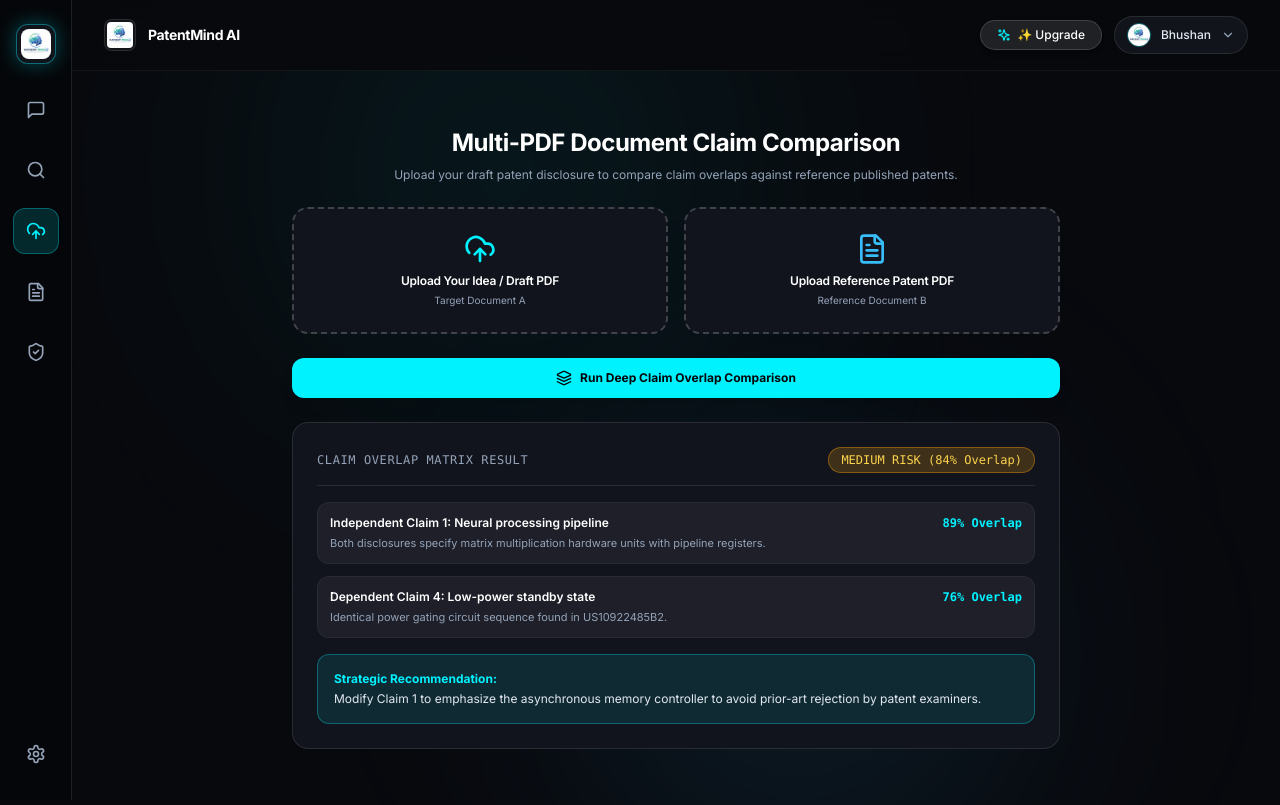
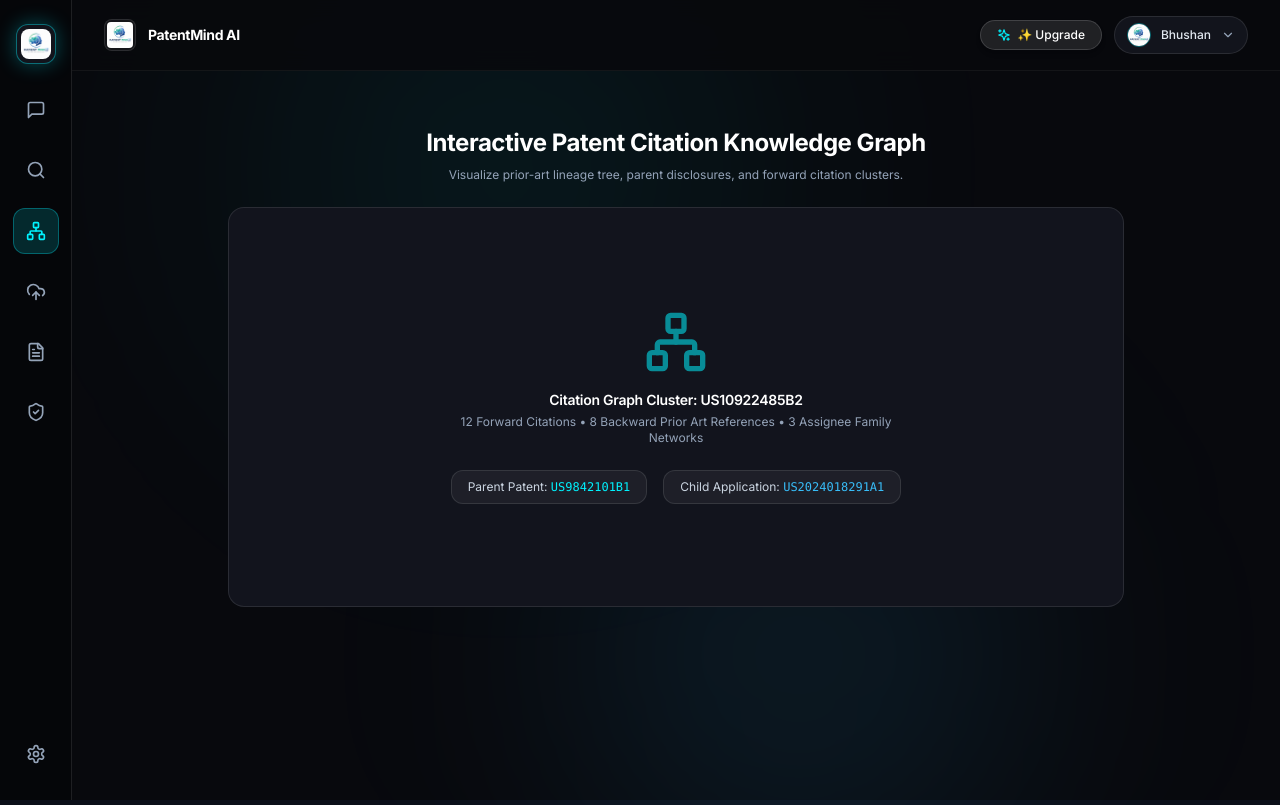
Before and after one commit to bhushanpatil3544/patentmind-ai, a React (Vite) app in the folder frontend/: page / in a window 1280 px wide. Both pictures are taken after a click on the button 35 px from the left and 232 px from the top of the page. Built offline with nearby package versions, Linux system fonts and the light colour scheme.

Commit message:
feat: add interactive patent citation knowledge graph view to workspace

```diff
--- a/frontend/src/App.jsx
+++ b/frontend/src/App.jsx
@@ -1,6 +1,6 @@
 import React, { useState } from 'react';
 import {
-  MessageSquare, UploadCloud, Layers, Search, Download, FileText, Settings, ShieldCheck, Sparkles,
+  MessageSquare, UploadCloud, Network, Layers, Search, Download, FileText, Settings, ShieldCheck, Sparkles,
   ArrowUp, Volume2, User, Lightbulb, Zap, CheckCircle2, ChevronDown, LogOut
 } from 'lucide-react';
 
@@ -72,6 +72,14 @@
               title="Semantic Patent Search"
             >
               <Search className="w-5 h-5" />
+            </button>
+
+            <button
+              onClick={() => setActiveTab('graph')}
+              className={`p-3 rounded-xl transition-all ${activeTab === 'graph' ? 'bg-[#00F2FE]/15 text-[#00F2FE] border border-[#00F2FE]/30' : 'text-slate-400 hover:text-white hover:bg-white/5'}`}
+              title="Citation Knowledge Graph"
+            >
+              <Network className="w-5 h-5" />
             </button>
 
             <button
@@ -417,6 +425,33 @@
             </div>
           )}
 
+          {/* TAB: KNOWLEDGE GRAPH EXPLORER */}
+          {activeTab === 'graph' && (
+            <div className="space-y-6 max-w-4xl mx-auto w-full py-6">
+              <div className="text-center space-y-2">
+                <h2 className="text-2xl font-bold text-white">Interactive Patent Citation Knowledge Graph</h2>
+                <p className="text-xs text-slate-400">Visualize prior-art lineage tree, parent disclosures, and forward citation clusters.</p>
+              </div>
+
+              <div className="bg-[#12141D] border border-white/10 rounded-2xl p-8 h-[400px] flex flex-col items-center justify-center relative overflow-hidden">
+                <Network className="w-16 h-16 text-[#00F2FE] animate-pulse mb-4" />
+                <h3 className="text-sm font-semibold text-white">Citation Graph Cluster: US10922485B2</h3>
+                <p className="text-xs text-slate-400 max-w-md text-center mt-1">
+                  12 Forward Citations • 8 Backward Prior Art References • 3 Assignee Family Networks
+                </p>
+
+                <div className="flex gap-4 mt-6">
+                  <div className="px-4 py-2 bg-white/5 border border-white/10 rounded-xl text-xs text-slate-300">
+                    Parent Patent: <span className="text-[#00F2FE] font-mono">US9842101B1</span>
+                  </div>
+                  <div className="px-4 py-2 bg-white/5 border border-white/10 rounded-xl text-xs text-slate-300">
+                    Child Application: <span className="text-[#38BDF8] font-mono">US2024018291A1</span>
+                  </div>
+                </div>
+              </div>
+            </div>
+          )}
+
           {/* TAB 3: MY DOCUMENTS */}
           {activeTab === 'docs' && (
             <div className="space-y-6 max-w-4xl mx-auto w-full py-8">
```
